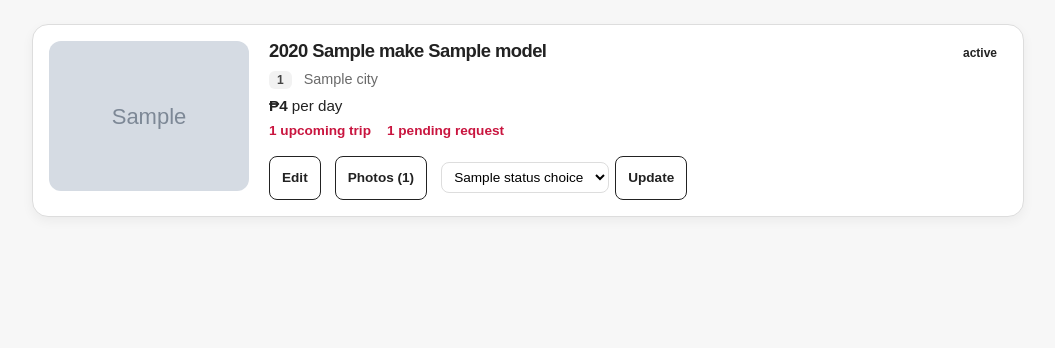
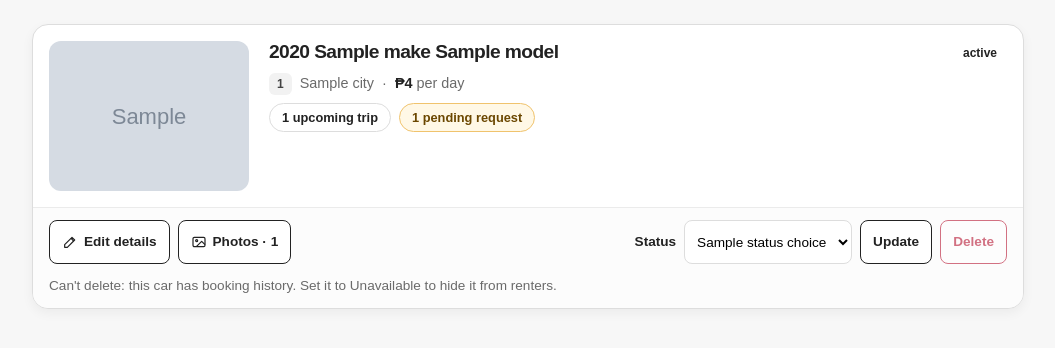
Before and after one commit to Cyanineee-24/AutoLease, a Django app: template apps/agencyfleet/templates/agencyfleet/list.html in a window 1280 px wide. Shown: the part 210-558 px from the top of the page, without its empty margins (112-1167 px from the left). Run offline with Django 5.2, Linux system fonts and the light colour scheme; the template is opened without the code that fills it: most values are stand-ins (such as "Sample title", 1, 10 or a date in 2020); grey boxes marked "Sample" are stand-in pictures.

Commit message:
feat(agencyfleet): redesign My listings cards with an action bar
Each card now has a details part (photo, title, status, plate, city,
rate, activity chips, a hidden-from-renters note) and an action bar
(Edit details, Photos, View listing, a labelled Status select, Update,
Delete). The pending chip links to Booking requests for that car.
Delete is always shown: disabled with an explanatory note when the car
has booking history.

Co-Authored-By: Claude Fable 5.2 <noreply@anthropic.com>

```diff
--- a/apps/agencyfleet/templates/agencyfleet/list.html
+++ b/apps/agencyfleet/templates/agencyfleet/list.html
@@ -4,7 +4,6 @@
 {% block title %}My listings | AutoLease{% endblock %}
 
 {% block extra_css %}
-<link rel="stylesheet" href="{% static 'css/fleet/fleet.css' %}">
 <link rel="stylesheet" href="{% static 'css/agencyfleet/agencyfleet.css' %}">
 {% endblock %}
 
@@ -41,18 +40,12 @@
         <ul class="listing-list">
             {% for vehicle in vehicles %}
                 <li class="listing-card">
+                    <div class="listing-top">
                         <div class="listing-media">
                             {% if vehicle.primary_image %}
                                 <img class="listing-image" src="{{ vehicle.primary_image.image.url }}" alt="{{ vehicle.year }} {{ vehicle.make }} {{ vehicle.model }}" loading="lazy">
                             {% else %}
-                            <div class="vehicle-card-placeholder tone-{{ vehicle.placeholder_tone }}">
-                                <svg class="placeholder-car-svg" width="48" height="48" viewBox="0 0 24 24" fill="none" xmlns="http://www.w3.org/2000/svg" aria-hidden="true">
-                                    <path d="M5 17h1a2 2 0 0 0 2-2V7a2 2 0 0 1 2-2h4a2 2 0 0 1 2 2v8a2 2 0 0 0 2 2h1" stroke="currentColor" stroke-width="1.2" stroke-linecap="round"/>
-                                    <circle cx="7" cy="17" r="2" stroke="currentColor" stroke-width="1.2"/>
-                                    <circle cx="17" cy="17" r="2" stroke="currentColor" stroke-width="1.2"/>
-                                    <path d="M3 11h2M19 11h2" stroke="currentColor" stroke-width="1.2" stroke-linecap="round"/>
-                                </svg>
-                            </div>
+                                <div class="listing-no-photo">No photo yet</div>
                             {% endif %}
                         </div>
 
@@ -63,26 +56,52 @@
                             </div>
                             <p class="listing-meta">
                                 <span class="listing-plate">{{ vehicle.plate_number }}</span>
-                            {{ vehicle.city }}
+                                <span>{{ vehicle.city }}</span>
+                                <span aria-hidden="true">·</span>
+                                <span class="listing-price"><strong>₱{{ vehicle.daily_rate|floatformat:"-2g" }}</strong> per day</span>
                             </p>
-                        <p class="listing-price"><strong>₱{{ vehicle.daily_rate|floatformat:"-2g" }}</strong> per day</p>
                             {% if vehicle.upcoming_count or vehicle.pending_count %}
-                            <p class="listing-activity">
-                                {% if vehicle.upcoming_count %}<span>{{ vehicle.upcoming_count }} upcoming trip{{ vehicle.upcoming_count|pluralize }}</span>{% endif %}
-                                {% if vehicle.pending_count %}<span>{{ vehicle.pending_count }} pending request{{ vehicle.pending_count|pluralize }}</span>{% endif %}
+                                <p class="listing-chips">
+                                    {% if vehicle.upcoming_count %}<span class="listing-chip">{{ vehicle.upcoming_count }} upcoming trip{{ vehicle.upcoming_count|pluralize }}</span>{% endif %}
+                                    {% if vehicle.pending_count %}<a class="listing-chip listing-chip--pending" href="{% url 'agencyrequests:inbox' %}?status=pending&amp;car={{ vehicle.pk }}">{{ vehicle.pending_count }} pending request{{ vehicle.pending_count|pluralize }}</a>{% endif %}
                                 </p>
                             {% endif %}
+                            {% if vehicle.status == 'maintenance' %}
+                                <p class="listing-note">Hidden from renters while in maintenance.</p>
+                            {% elif vehicle.status == 'unavailable' %}
+                                <p class="listing-note">Hidden from renters.</p>
+                            {% endif %}
+                        </div>
+                    </div>
 
                     <div class="listing-actions">
-                            <a class="button-outline button-compact" href="{% url 'agencyfleet:edit' vehicle.pk %}">Edit</a>
-                            <a class="button-outline button-compact" href="{% url 'agencyfleet:photos' vehicle.pk %}">Photos ({{ vehicle.images.all|length }})</a>
+                        <div class="listing-actions-group">
+                            <a class="button-outline button-compact" href="{% url 'agencyfleet:edit' vehicle.pk %}">
+                                <svg width="16" height="16" viewBox="0 0 24 24" fill="none" xmlns="http://www.w3.org/2000/svg" aria-hidden="true"><path d="M4 20h4L19 9l-4-4L4 16v4z" stroke="currentColor" stroke-width="1.8" stroke-linejoin="round"/><path d="M13.5 6.5l4 4" stroke="currentColor" stroke-width="1.8"/></svg>
+                                Edit details
+                            </a>
+                            {% with photo_count=vehicle.images.all|length %}
+                            <a class="button-outline button-compact" href="{% url 'agencyfleet:photos' vehicle.pk %}">
+                                <svg width="16" height="16" viewBox="0 0 24 24" fill="none" xmlns="http://www.w3.org/2000/svg" aria-hidden="true"><rect x="3" y="5" width="18" height="14" rx="2" stroke="currentColor" stroke-width="1.8"/><circle cx="8.5" cy="10" r="1.5" stroke="currentColor" stroke-width="1.8"/><path d="M21 16l-5-5-8 8" stroke="currentColor" stroke-width="1.8" stroke-linejoin="round"/></svg>
+                                {% if photo_count %}Photos · {{ photo_count }}{% else %}Add photos{% endif %}
+                            </a>
+                            {% endwith %}
+                            {% if vehicle.status == 'available' %}
+                                <a class="button-outline button-compact listing-view-button" href="{% url 'fleet:vehicle_detail' vehicle.pk %}">
+                                    <svg width="16" height="16" viewBox="0 0 24 24" fill="none" xmlns="http://www.w3.org/2000/svg" aria-hidden="true"><path d="M14 4h6v6M20 4l-9 9M18 14v5a1 1 0 0 1-1 1H5a1 1 0 0 1-1-1V7a1 1 0 0 1 1-1h5" stroke="currentColor" stroke-width="1.8" stroke-linecap="round" stroke-linejoin="round"/></svg>
+                                    View listing
+                                </a>
+                            {% endif %}
+                        </div>
+
+                        <div class="listing-actions-group">
                             <form method="post" action="{% url 'agencyfleet:status' vehicle.pk %}" class="listing-status-form"
                                   data-confirm-when="status:unavailable,maintenance"
                                   data-confirm-title="Take this car off the browse page?"
                                   data-confirm="Renters won't be able to find or book it until you set it back to Available."
                                   data-confirm-action="Change status">
                                 {% csrf_token %}
-                                <label for="status-{{ vehicle.pk }}" class="sr-only">Status for {{ vehicle.make }} {{ vehicle.model }}</label>
+                                <label for="status-{{ vehicle.pk }}" class="listing-status-label">Status<span class="sr-only"> for {{ vehicle.make }} {{ vehicle.model }}</span></label>
                                 <select id="status-{{ vehicle.pk }}" name="status" class="listing-status-select">
                                     {% for value, label in status_choices %}
                                         <option value="{{ value }}"{% if value == vehicle.status %} selected{% endif %}>{{ label }}</option>
@@ -90,17 +109,20 @@
                                 </select>
                                 <button type="submit" class="button-outline button-compact">Update</button>
                             </form>
-                            {% if vehicle.status == 'available' %}
-                                <a class="listing-link" href="{% url 'fleet:vehicle_detail' vehicle.pk %}">View listing</a>
-                            {% endif %}
-                            {% if not vehicle.booking_count %}
+                            {% if vehicle.booking_count %}
+                                {# No form here: the server refuses this delete anyway, so there is nothing to post. #}
+                                <button type="button" class="button-danger-outline button-compact" disabled aria-describedby="delete-note-{{ vehicle.pk }}">Delete</button>
+                            {% else %}
                                 <form method="post" action="{% url 'agencyfleet:delete' vehicle.pk %}" class="listing-delete-form" data-confirm-title="Delete this car?" data-confirm-action="Delete car" data-confirm-danger data-confirm="Delete the {{ vehicle.year }} {{ vehicle.make }} {{ vehicle.model }}? This can't be undone.">
                                     {% csrf_token %}
-                                    <button type="submit" class="listing-delete-button">Delete</button>
+                                    <button type="submit" class="button-danger-outline button-compact">Delete</button>
                                 </form>
                             {% endif %}
                         </div>
                     </div>
+                    {% if vehicle.booking_count %}
+                        <p class="listing-delete-note" id="delete-note-{{ vehicle.pk }}">Can't delete: this car has booking history. Set it to Unavailable to hide it from renters.</p>
+                    {% endif %}
                 </li>
             {% endfor %}
         </ul>
--- a/static/css/agencyfleet/agencyfleet.css
+++ b/static/css/agencyfleet/agencyfleet.css
@@ -8,44 +8,78 @@
 .listings-empty p { margin: 0 0 16px; }
 
 .listing-list { display: grid; gap: 16px; list-style: none; margin: 0; padding: 0; }
+
+/* One card per car: details on top, then an action bar. */
 .listing-card {
     background: var(--color-surface);
     border: 1px solid var(--color-border);
     border-radius: 16px;
     box-shadow: var(--shadow-card);
-    display: grid;
-    gap: 20px;
-    grid-template-columns: 200px 1fr;
-    padding: 16px;
+    overflow: hidden;
 }
 
-.listing-media { aspect-ratio: 4 / 3; border-radius: 12px; overflow: hidden; }
+.listing-top { display: flex; flex-wrap: wrap; gap: 16px 20px; padding: 16px; }
+.listing-media { aspect-ratio: 4 / 3; border-radius: 12px; flex: 0 0 200px; overflow: hidden; }
 .listing-image { display: block; height: 100%; object-fit: cover; width: 100%; }
+.listing-no-photo {
+    align-items: center;
+    background: #FAFAFA;
+    border: 2px dashed #B0B0B0;
+    border-radius: 12px;
+    color: var(--color-muted);
+    display: flex;
+    font-size: 0.9rem;
+    font-weight: 600;
+    height: 100%;
+    justify-content: center;
+}
 
-.listing-body { display: flex; flex-direction: column; min-width: 0; }
-.listing-body p { margin: 4px 0 0; }
+.listing-body { display: flex; flex: 1 1 260px; flex-direction: column; gap: 8px; min-width: 0; }
+.listing-body p { margin: 0; }
 .listing-title-row { align-items: flex-start; display: flex; gap: 12px; justify-content: space-between; }
-.listing-title { font-size: 1.15rem; margin: 0; overflow-wrap: anywhere; }
-.listing-meta { color: var(--color-muted); font-size: 0.9rem; }
-.listing-plate { background: #F2F2F2; border-radius: 6px; color: #444444; font-size: 0.75rem; font-weight: 600; margin-right: 8px; padding: 2px 8px; }
-.listing-price { font-size: 0.95rem; }
-.listing-activity { display: flex; flex-wrap: wrap; font-size: 0.85rem; gap: 6px 16px; }
-.listing-activity span { color: var(--color-primary-dark); font-weight: 600; }
+.listing-title { font-size: 1.2rem; margin: 0; overflow-wrap: anywhere; }
+.listing-meta { align-items: center; color: var(--color-muted); display: flex; flex-wrap: wrap; font-size: 0.9rem; gap: 4px 8px; }
+.listing-plate { background: #F2F2F2; border-radius: 6px; color: #444444; font-size: 0.75rem; font-weight: 600; padding: 2px 8px; }
+.listing-price strong { color: var(--color-text); }
+.listing-note { color: var(--color-muted); font-size: 0.85rem; }
+
+.listing-chips { display: flex; flex-wrap: wrap; gap: 8px; }
+.listing-chip {
+    border: 1px solid var(--color-border);
+    border-radius: 999px;
+    color: var(--color-text);
+    font-size: 0.8rem;
+    font-weight: 600;
+    padding: 4px 12px;
+}
+.listing-chip--pending { background: #FFF8E6; border-color: #F0C36D; color: #6B4700; position: relative; }
+.listing-chip--pending:hover { text-decoration: underline; }
+.listing-chip--pending:focus-visible { outline: 2px solid var(--color-primary); outline-offset: 2px; }
+/* The chip stays small, but its tap area is 44px tall. */
+.listing-chip--pending::after { bottom: -8px; content: ''; left: 0; position: absolute; right: 0; top: -8px; }
 
 .listing-status { border-radius: 999px; flex-shrink: 0; font-size: 0.75rem; font-weight: 600; padding: 3px 10px; }
 .listing-status--available { background: #E8F5E9; color: #1B5E20; }
 .listing-status--unavailable { background: #EEEEEE; color: #555555; }
 .listing-status--maintenance { background: #FFF4E5; color: #8A4B00; }
 
-.listing-actions { align-items: center; display: flex; flex-wrap: wrap; gap: 10px 14px; margin-top: auto; padding-top: 14px; }
-.listing-link { color: var(--color-text); font-size: 0.9rem; font-weight: 600; text-decoration: underline; }
-.listing-link:hover { color: var(--color-primary); }
-.listing-delete-form { margin-left: auto; }
-.listing-delete-button { background: none; border: 0; color: #B00020; cursor: pointer; font: inherit; font-size: 0.9rem; font-weight: 600; padding: 0; text-decoration: underline; }
-.listing-delete-button:hover { color: #7F0017; }
+.listing-actions {
+    align-items: center;
+    background: #FCFCFC;
+    border-top: 1px solid #EBEBEB;
+    display: flex;
+    flex-wrap: wrap;
+    gap: 10px 16px;
+    justify-content: space-between;
+    padding: 12px 16px;
+}
+.listing-actions-group { align-items: center; display: flex; flex-wrap: wrap; gap: 8px; }
+.listing-view-button { border-color: var(--color-border); }
+.listing-delete-note { background: #FCFCFC; color: var(--color-muted); font-size: 0.85rem; margin: 0; padding: 0 16px 12px; }
 
-.listing-status-form { align-items: center; display: inline-flex; gap: 6px; }
-.listing-status-select { background: var(--color-surface); border: 1px solid var(--color-border); border-radius: 8px; font: inherit; font-size: 0.85rem; padding: 6px 8px; }
+.listing-status-form { align-items: center; display: flex; flex-wrap: wrap; gap: 8px; }
+.listing-status-label { font-size: 0.85rem; font-weight: 600; }
+.listing-status-select { background: var(--color-surface); border: 1px solid var(--color-border); border-radius: 8px; font: inherit; font-size: 0.85rem; min-height: 44px; padding: 6px 8px; }
 .listing-status-select:focus { border-color: var(--color-primary); outline: 2px solid rgba(230, 30, 77, 0.18); }
 .alert-link { color: inherit; font-weight: 700; margin-left: 4px; text-decoration: underline; white-space: nowrap; }
 .sr-only { border: 0; clip: rect(0 0 0 0); height: 1px; margin: -1px; overflow: hidden; padding: 0; position: absolute; white-space: nowrap; width: 1px; }
@@ -72,12 +106,17 @@
 .vehicle-form .has-error input,
 .vehicle-form .has-error select { border-color: #B00020; }
 .form-hint { color: var(--color-muted); font-size: 0.8rem; }
+.listing-link { color: var(--color-text); font-size: 0.9rem; font-weight: 600; text-decoration: underline; }
+.listing-link:hover { color: var(--color-primary); }
 .vehicle-form-actions { align-items: center; display: flex; gap: 20px; justify-content: flex-end; margin-top: 28px; }
 
 /* ---- Photos ---- */
 .photo-upload-form { align-items: flex-end; display: flex; flex-wrap: wrap; gap: 16px; justify-content: space-between; margin-bottom: 24px; padding: 20px; }
 .photo-upload-form .form-field { flex: 1 1 280px; }
 .photo-upload-form input[type="file"] { border: 1px solid var(--color-border); border-radius: 8px; font: inherit; padding: 10px; width: 100%; }
+.photo-tile-actions .listing-delete-form { margin-left: auto; }
+.listing-delete-button { background: none; border: 0; color: #B00020; cursor: pointer; font: inherit; font-size: 0.9rem; font-weight: 600; padding: 0; text-decoration: underline; }
+.listing-delete-button:hover { color: #7F0017; }
 .photo-limit-note { margin-bottom: 24px; }
 .photo-grid { display: grid; gap: 16px; grid-template-columns: repeat(auto-fill, minmax(220px, 1fr)); list-style: none; margin: 0; padding: 0; }
 .photo-tile { background: var(--color-surface); border: 1px solid var(--color-border); border-radius: 12px; box-shadow: var(--shadow-card); overflow: hidden; }
@@ -87,7 +126,7 @@
 .photo-tile-actions { align-items: center; display: flex; gap: 10px; min-height: 52px; padding: 10px 12px; }
 
 @media (max-width: 640px) {
-    .listing-card { grid-template-columns: 1fr; }
+    .listing-media { flex-basis: 100%; }
     .vehicle-form-card { padding: 24px 20px; }
     .vehicle-form-grid { grid-template-columns: 1fr; }
 }
```
Also changed, not shown: apps/agencyfleet/tests.py (+35 -3 lines). Lines whose indentation alone changed are shown as unchanged.
